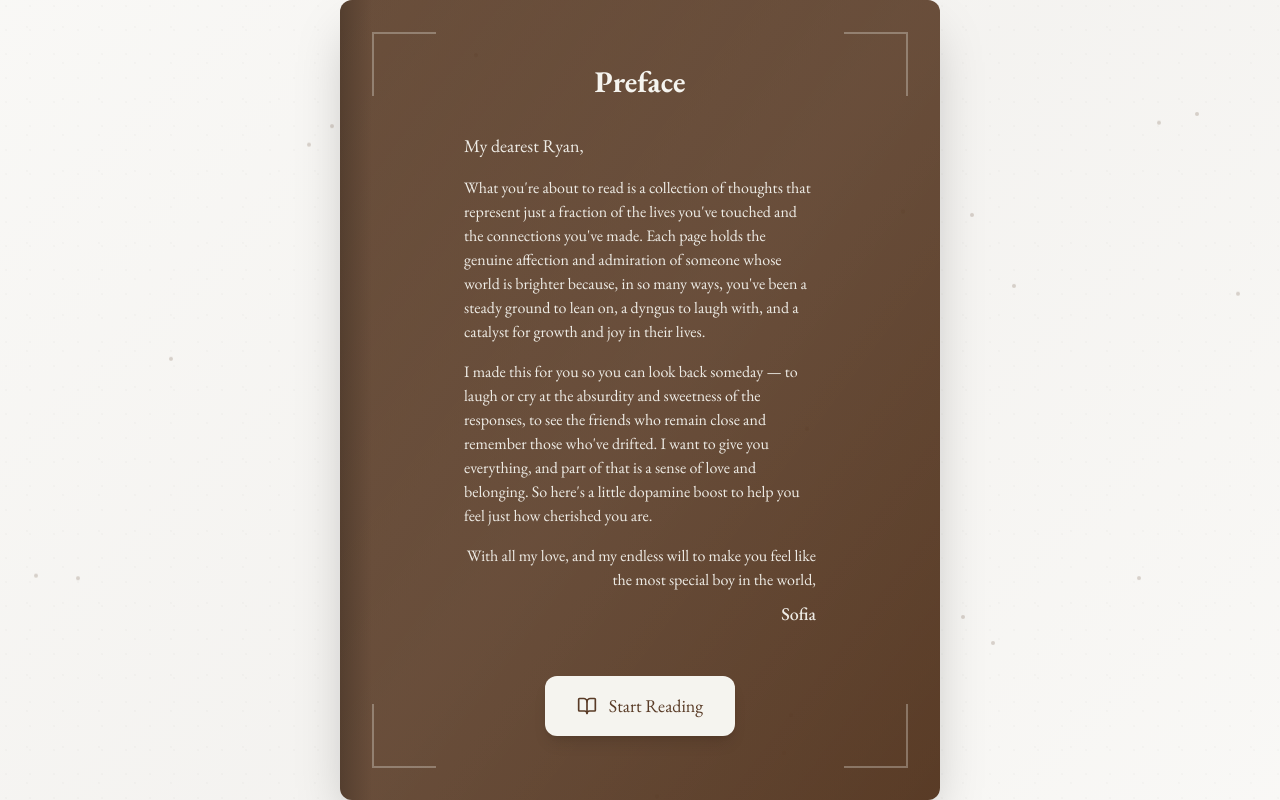
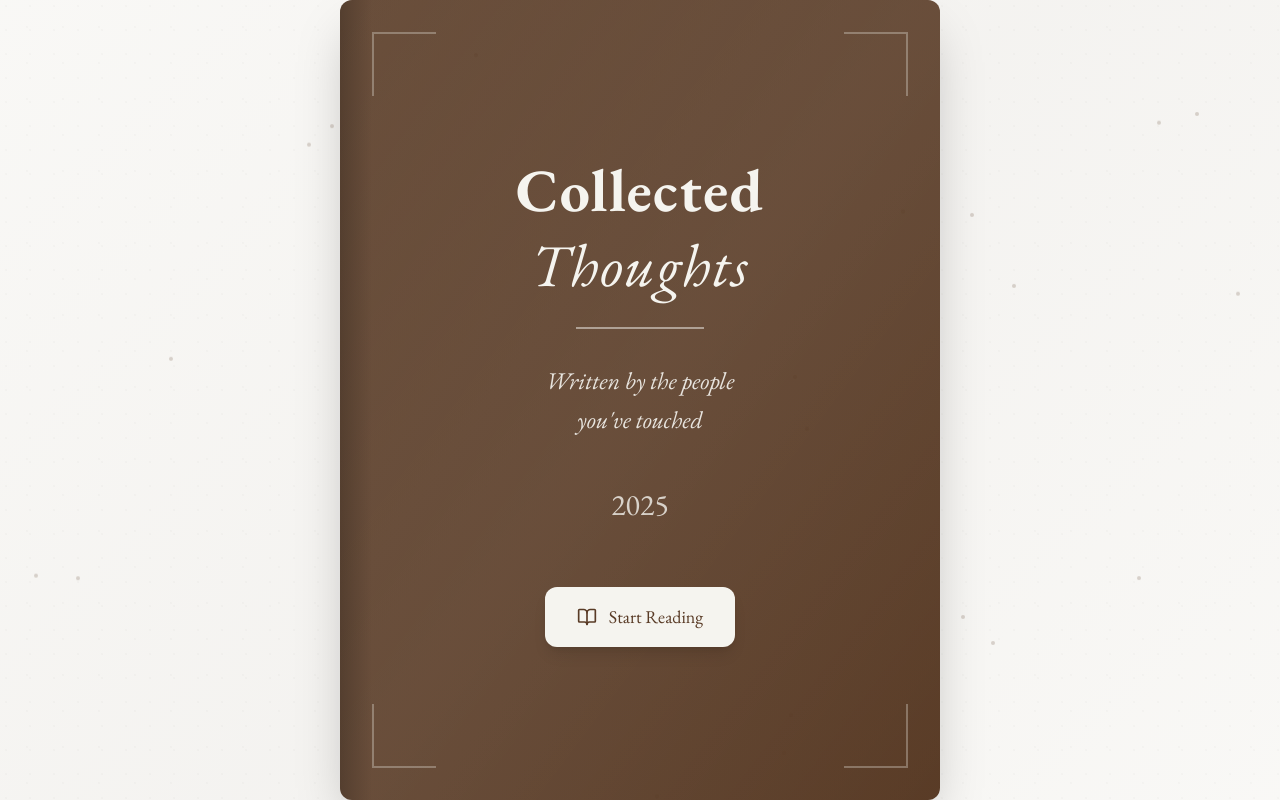
Before and after one commit to afiorg9000/mild-version, a React (Vite) app: page / in a window 1280 px wide. Built offline with nearby package versions, Linux system fonts and the light colour scheme.

Commit message:
Reverted to commit 3198282f151f9fa859476c6b9e70137ccf8a748f

```diff
--- a/src/components/BookCover.tsx
+++ b/src/components/BookCover.tsx
@@ -21,32 +21,30 @@ export const BookCover = ({ onStartReading }: BookCoverProps) => {
         <div className="absolute bottom-8 right-8 w-16 h-16 border-b-2 border-r-2 border-primary-foreground/30"></div>
 
         {/* Content */}
-        <div className="relative h-full flex flex-col items-center justify-center p-12 text-left max-w-md mx-auto">
-          {/* Preface Header */}
-          <h2 className="font-serif text-3xl font-bold text-primary-foreground mb-8 text-center">
-            Preface
-          </h2>
+        <div className="relative h-full flex flex-col items-center justify-center p-16 text-center">
+          {/* Title */}
+          <h1 className="font-serif text-6xl font-bold text-primary-foreground mb-6 leading-tight tracking-wide">
+            Collected
+            <br />
+            <span className="italic font-light">Thoughts</span>
+          </h1>
 
-          {/* Preface Text */}
-          <div className="font-serif text-primary-foreground/95 leading-relaxed mb-12 space-y-4">
-            <p className="text-lg">My dearest Ryan,</p>
+          {/* Decorative line */}
+          <div className="w-32 h-0.5 bg-primary-foreground/50 mb-8"></div>
 
-            <p className="text-base">
-              What you're about to read is a collection of thoughts that represent just a fraction of the lives you've touched and the connections you've made. Each page holds the genuine affection and admiration of someone whose world is brighter because, in so many ways, you've been a steady ground to lean on, a dyngus to laugh with, and a catalyst for growth and joy in their lives.
+          {/* Subtitle */}
+          <p className="font-serif text-2xl text-primary-foreground/90 mb-12 italic leading-relaxed">
+            Written by the people
+            <br />
+            you've touched
           </p>
 
-            <p className="text-base">
-              I made this for you so you can look back someday — to laugh or cry at the absurdity and sweetness of the responses, to see the friends who remain close and remember those who've drifted. I want to give you everything, and part of that is a sense of love and belonging. So here's a little dopamine boost to help you feel just how cherished you are.
-            </p>
-
-            <div className="text-right mt-8">
-              <p className="text-base">With all my love, and my endless will to make you feel like the most special boy in the world,</p>
-              <p className="text-lg font-medium mt-2">Sofia</p>
-            </div>
+          {/* Year */}
+          <div className="font-serif text-3xl text-primary-foreground/80 font-light mb-16">
+            2025
           </div>
 
           {/* Start Reading Button */}
-          <div className="text-center">
           <button
             onClick={() => {
               console.log("Button clicked in BookCover");
@@ -57,7 +55,6 @@ export const BookCover = ({ onStartReading }: BookCoverProps) => {
             <BookOpen className="w-5 h-5 transition-transform hover:rotate-12" />
             Start Reading
           </button>
-          </div>
         </div>
 
         {/* Book spine shadow effect */}
```
Lines whose indentation alone changed are shown as unchanged.
